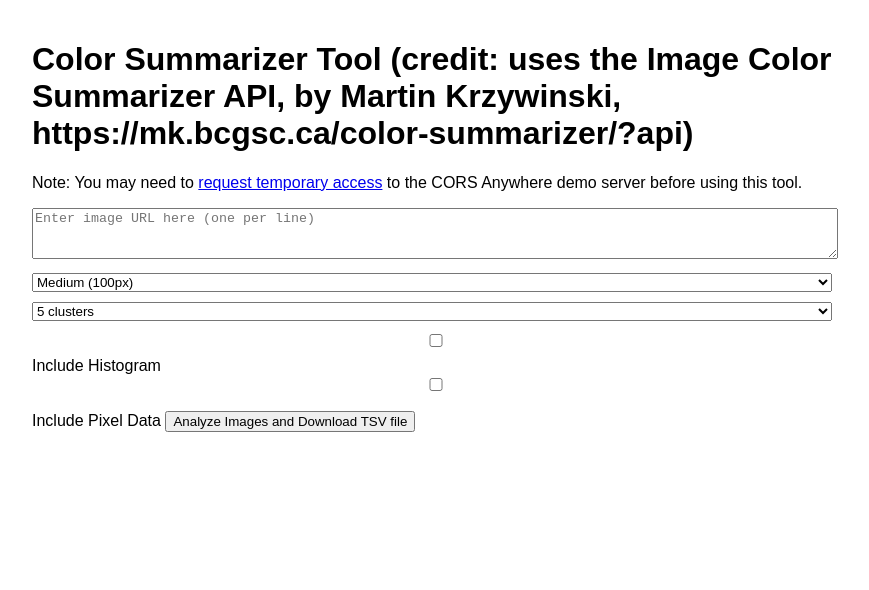
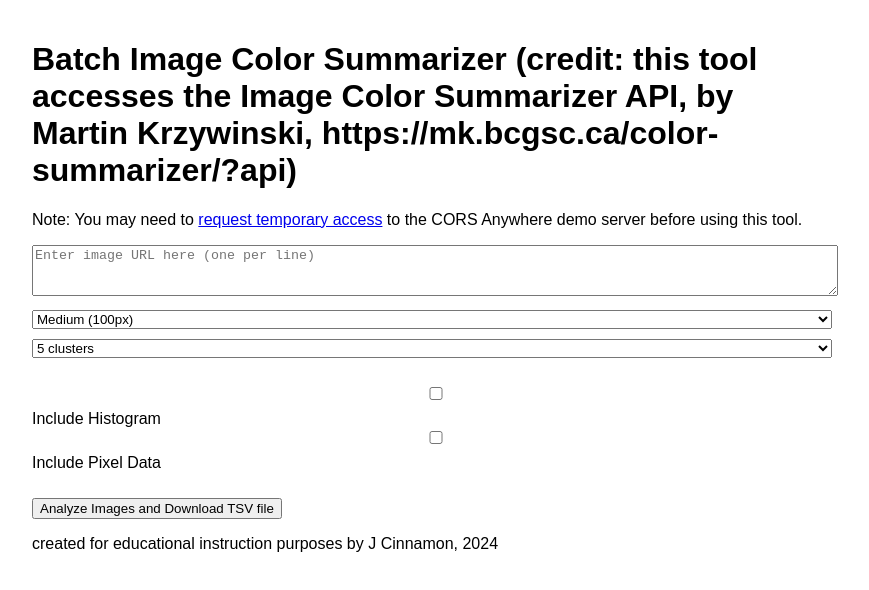
Before and after one commit to JCinnamon/.github.io, a plain HTML site: page index.html in a window 1280 px wide. Shown: the whole page, without its empty margins (208-1077 px from the left). Drawn offline with Linux system fonts and the light colour scheme.

Commit message:
Update index.html

```diff
--- a/index.html
+++ b/index.html
@@ -12,7 +12,7 @@
     </style>
 </head>
 <body>
-    <h1>Color Summarizer Tool (credit: uses the Image Color Summarizer API, by Martin Krzywinski, https://mk.bcgsc.ca/color-summarizer/?api)</h1>
+    <h1>Batch Image Color Summarizer (credit: this tool accesses the Image Color Summarizer API, by Martin Krzywinski, https://mk.bcgsc.ca/color-summarizer/?api)</h1>
 
     <p>Note: You may need to <a href="https://cors-anywhere.herokuapp.com/corsdemo" target="_blank">request temporary access</a> to the CORS Anywhere demo server before using this tool.</p>
     <textarea id="imageUrl" rows="3" placeholder="Enter image URL here (one per line)"></textarea>
@@ -33,11 +33,12 @@
         <option value="15">15 clusters</option>
         <option value="20">20 clusters</option>
     </select>
-    <label><input type="checkbox" id="includeHistogram"> Include Histogram</label>
+    <p></p><label><input type="checkbox" id="includeHistogram"> Include Histogram</label>
 
     <label><input type="checkbox" id="includePixel"> Include Pixel Data</label>
-
+<p></p>
     <button onclick="analyzeImages()">Analyze Images and Download TSV file</button>
+<p>created for educational instruction purposes by J Cinnamon, 2024</p>
     <div id="debug"></div>
     <div id="results"></div>
 
```
